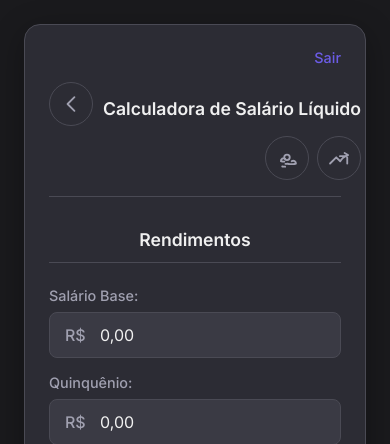
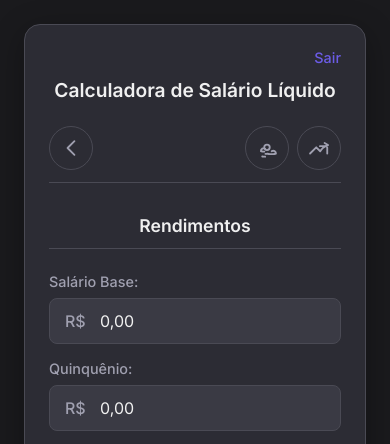
Before and after one commit to xrafaelmuller/salary-calc, a Flask app: template apps/templates/salarycalc/index.html in a window 390 px wide. Shown: the top 444 px of the page. Run offline with Flask 3, Linux system fonts and the light colour scheme; the template is opened without the code that fills it, so the values that code supplies are empty.

Commit message:
update para celular

```diff
--- a/apps/static/style/salary.css
+++ b/apps/static/style/salary.css
@@ -309,24 +309,47 @@ button.secondary:hover {
 }
 
 @media (max-width: 680px) {
-    .container { padding: 1.5rem; }
-    .input-grid { grid-template-columns: 1fr; gap: 1rem; }
-    .button-group { flex-direction: column; }
-    .side-panel { width: calc(100vw - 100px); }
+    .container {
+        padding: 1.5rem;
+    }
+    .input-grid {
+        grid-template-columns: 1fr;
+        gap: 1rem;
+    }
+    .button-group {
+        flex-direction: column;
+    }
+    .side-panel {
+        width: calc(100vw - 60px);
+        right: -1.5rem;
+    }
+
+    /*Ajustes no cabeçalho para telas pequenas*/
+    header {
+        gap: 0.75rem;
+        padding-bottom: 0.75rem;
+    }
 
     .header-main-row {
-        gap: 10px;
-        grid-template-columns: auto 1fr;
+        display: flex;
+        flex-wrap: wrap;
+        justify-content: space-between;
+        align-items: center;
+        gap: 1rem;
     }
+
     header h2 {
-        font-size: 1.1rem;
-        text-align: left;
+        width: 100%;
+        order: -1;
+        text-align: center;
+        font-size: 1.2rem;
+        margin-bottom: 0.5rem;
     }
+
     .header-page-actions {
-       grid-column: 1 / -1;
-       grid-row: 2;
-       justify-self: end;
+        margin-left: auto;
     }
+
     .user-info span {
         display: none;
     }
```
